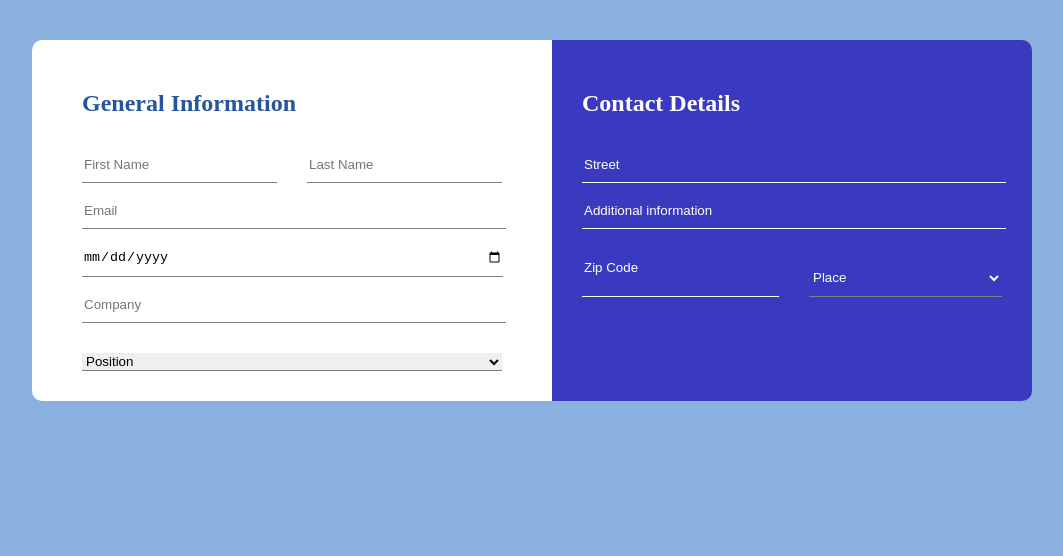
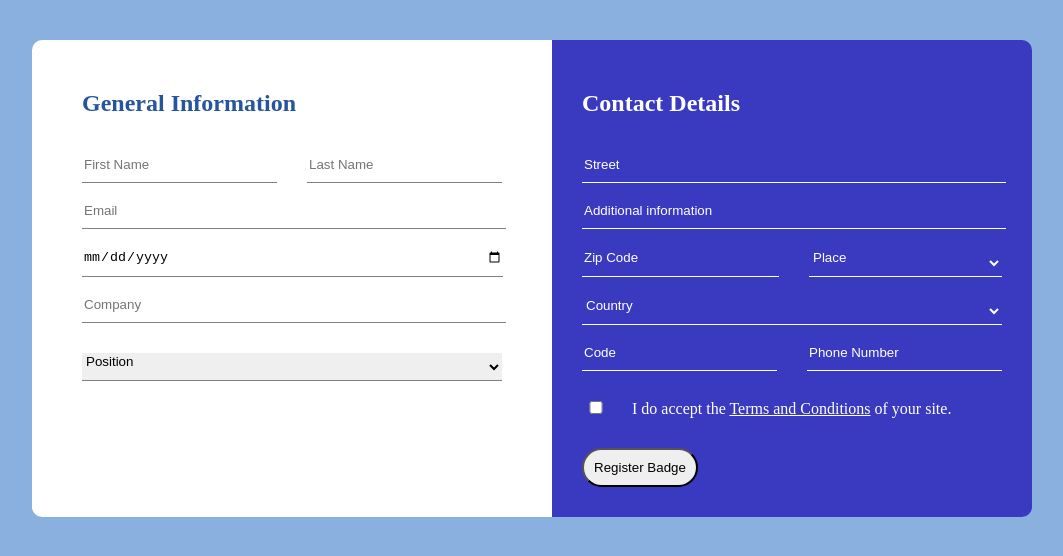
Before and after one commit to kadr56/day-1-assignment, a plain HTML site: page index.html in a window 1280 px wide. Shown: the whole page, without its empty margins (108-1171 px from the left). Drawn offline with Linux system fonts and the light colour scheme.

Commit message:
made update in form assignment

```diff
--- a/css/style.css
+++ b/css/style.css
@@ -38,7 +38,7 @@ input {
   width: 100%;
 }
 
-select {
+.column-1 select {
   width: 100%;
   margin-top: 30px;
   border: 0;
@@ -53,7 +53,8 @@ select {
 }
 
 .first-name,
-.zip-code {
+.zip-code,
+.code {
   margin-right: 30px;
 }
 
@@ -76,10 +77,34 @@ select {
 .column-2 select {
   background-color: rgb(58, 58, 193);
   color: #fff;
-  padding-top: 10px;
-  padding-bottom: 10px;
+  width: 100%;
+  margin-top: 20px;
+  border: 0;
+  border-bottom: 0.2px solid #fff;
 }
 
 .column-2 ::placeholder {
   color: #fff;
 }
+
+#place,
+#country,
+#position {
+  padding-bottom: 10px;
+}
+
+.terms-condition {
+  display: flex;
+  align-items: flex-end;
+  padding-top: 20px;
+}
+
+.checkbox {
+  padding-right: 30px;
+}
+
+button {
+  margin-top: 30px;
+  padding: 10px;
+  border-radius: 20px;
+}
--- a/index.html
+++ b/index.html
@@ -8,7 +8,7 @@
     <title>Assignment</title>
   </head>
   <body>
-    <form id="my-form" action="result.html">
+    <form id="my-form" action="./register-success.html">
       <div class="column-container">
         <div class="column-1">
           <h2>General Information</h2>
@@ -30,7 +30,7 @@
           <input type="email" name="email" placeholder="Email" />
           <input type="date" name="birthdate" />
           <input type="text" name="company" placeholder="Company" />
-          <select name="" id="">
+          <select name="position" id="position">
             <option value="">Position</option>
             <option value="">HR</option>
             <option value="">IT</option>
@@ -51,12 +51,44 @@
               name="zip-code"
               placeholder="Zip Code"
             />
-            <select name="" id="">
+            <select name="place" id="place">
               <option value="">Place</option>
               <option value="">HR</option>
               <option value="">IT</option>
             </select>
           </div>
+          <select name="country" id="country">
+            <option value="">Country</option>
+            <option value="">Mongolia</option>
+            <option value="">Non-Mongolian</option>
+            <option value="">Alien</option>
+          </select>
+
+          <div class="one-row">
+            <input class="code" type="text" name="code" placeholder="Code" />
+            <input
+              class="phone-number"
+              type="number"
+              name="phone-number"
+              placeholder="Phone Number"
+            />
+          </div>
+
+          <div class="terms-condition">
+            <div class="checkbox"><input type="checkbox" /></div>
+            <div>
+              I do accept the
+              <a
+                href="terms-and-condition.html"
+                target="_blank"
+                style="color: #fff"
+                >Terms and Conditions</a
+              >
+              of your site.
+            </div>
+          </div>
+
+          <button type="submit">Register Badge</button>
         </div>
       </div>
     </form>
```
Also changed, not shown: register-success.html (added, +18 -0 lines), terms-and-condition.html (added, +36 -0 lines).
